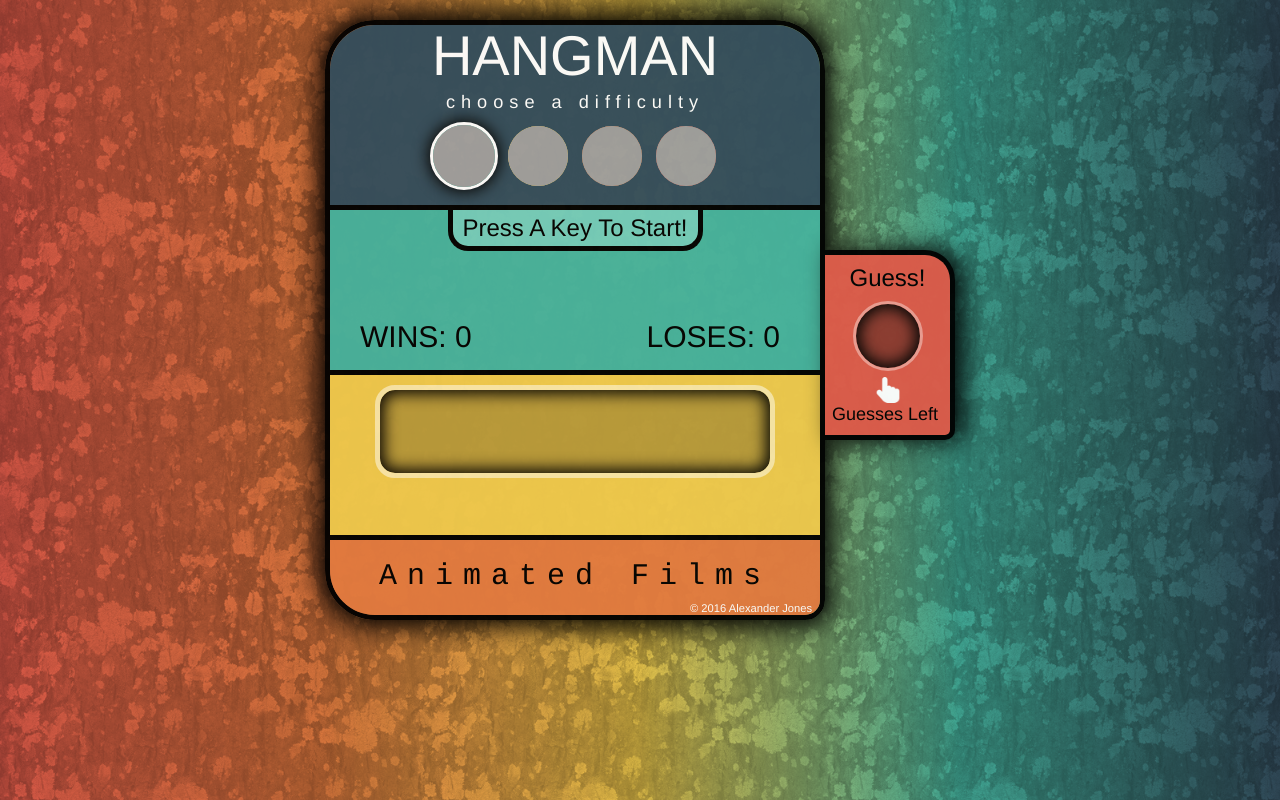
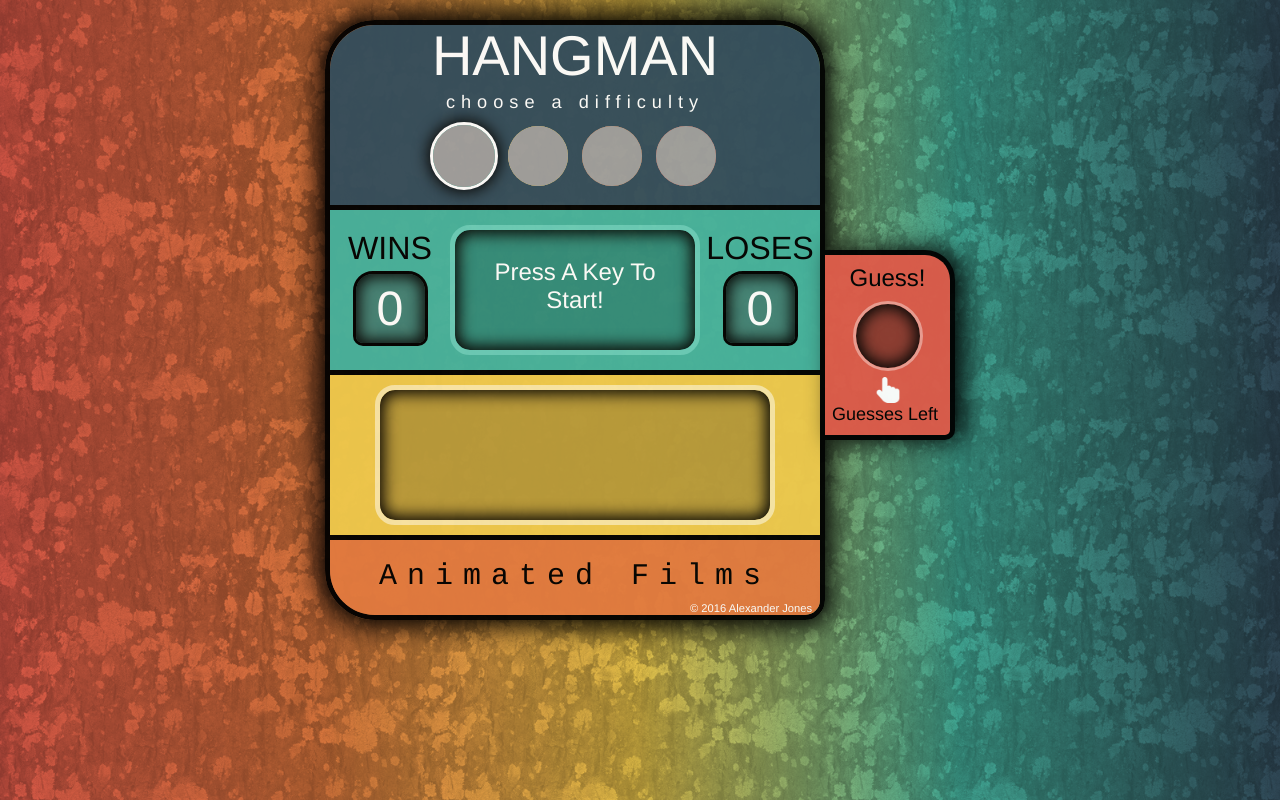
Before and after one commit to AlexChaseJones/hangmanGame, a PHP site: page / in a window 1280 px wide. Run offline with PHP 8.4, Linux system fonts and the light colour scheme; grey boxes are pictures that could not be loaded.

Commit message:
changes to the scoreboard design

```diff
--- a/Index.html
+++ b/Index.html
@@ -49,30 +49,30 @@
         </div>
         <div class="containercss">
             <div id="scoreboard">
-                <h3 id="messenger">
-                    Press A Key To Start!
-                </h3>
-                <div class="clearfix">
-                </div>
                 <div id="scoreContainer">
-                    <div id="winsContainer">
-                        <h2>
-                            WINS: <span id="wins">0</span>
-                        </h2>
+                    <div id="left" class="score">
+                            WINS
+                        <div class="scoreContainer">
+                            <span id="wins">0</span>
+                        </div>
                     </div>
-                    <div id="losesContainer">
-                        <h2>
-                            LOSES: <span id="loses">0</span>
-                        </h2>
-                    </div>
-                    <div class="clearfix">
+                    <h3 id="message">
+                        <span id="messenger">Press A Key To Start!</span>
+                    </h3>
+                    <div id="right" class="score">
+                            LOSES
+                        <div class="scoreContainer">
+                            <span id="loses">0</span>
+                        </div>
                     </div>
                 </div>
             </div>
             <div id="wordContainer">
-                <h2 id="word">
+                <div id="wordBox">
+                    <div id="word">
 
-                </h2>
+                    </div>
+                </div>
             </div>
 
             <div id="previous">
--- a/css/styles.css
+++ b/css/styles.css
@@ -102,36 +102,68 @@ input[type="radio"]:checked + img {
 #scoreboard {
 	background-color: #45B29D;
 	color:black;
-	padding:10px;
+	padding-top:10px;
 	padding-top: 0px;
 	height: 165px;
 	border-bottom: 5px solid black;
 	position: relative;
 }
 
-#messenger {
-	background-color: #72CCBB;
-	border:5px solid black;
-	border-top: none;
-	display: inline-block;
-	padding: 5px 10px;
-	border-bottom-left-radius: 20px;
-	border-bottom-right-radius: 20px;
-}
-#scoreContainer {
-	position: absolute;
-	top: 110px;
-	left: 30px;
-	width: 420px;
+#message {
+	float: left;
+	width: 250px;
+	border:5px solid #68CCB9;
+	background-color: #318C7B;
+	height: 130px;
+	line-height: 90px;
+	margin-top: 15px;
+	padding:10px;
+	box-shadow: 0px 0px 15px 4px black inset;
+	border-radius: 20px;
+
 }
 
-#winsContainer {
-	float: left;
+#messenger {
+	display: inline-block;
+	vertical-align: middle;
+	line-height: normal;
+	font-weight: 200;
+	color: white;
 }
 
-#losesContainer {
+.score {
+	width: 120px;
+	padding: 15px 0px;
+	height: 160px;
+	font-size: 2.3em;
+	font-weight: 200;
+	color: black;
+}
+
+.scoreContainer {
+	font-size: 1.5em;
+	font-weight: 100;
+	border:3px solid black;
+	display: inline-block;
+	box-shadow: 0px 0px 15px 3px black inset;
+	background-color: #428276;
+	height: 75px;
+	width: 75px;
+	color: white;
+	border-radius: 20px 20px 10px 10px;
+
+}
+
+#left {
+	float: left;
+
+}
+
+#right {
 	float: right;
+
 }
+
 
 
 
@@ -148,24 +180,30 @@ input[type="radio"]:checked + img {
 	border-bottom: 5px solid black;
 }
 
-#wordContainer h2 {
-	font-family: Courier;
+#wordBox {
 	background-color: #B89A3A;
-	min-height: 93px;
+	height: 140px;
 	box-shadow: 0px 0px 15px 4px black inset;
 	width:400px;
-	letter-spacing: 5px;
 	padding: 15px 20px;
+	line-height: 90px;
 	margin: 10px 0px;
 	border-radius: 20px;
 	border:5px solid #FAE7A7;
 	display: inline-block;
-	text-align: center;
 }
 
-#wordContainer h3 {
+#word {
+	font-family: Courier;
+	text-align: center;
+	letter-spacing: 5px;
+	text-align: center;
+	font-size: 2.3em;
+	display: inline-block;
+	vertical-align: middle;
+	line-height: normal;
+}
 
-}
 #guessed {
 	font-family: Courier;
 	background-color: #E27A3F;
```
